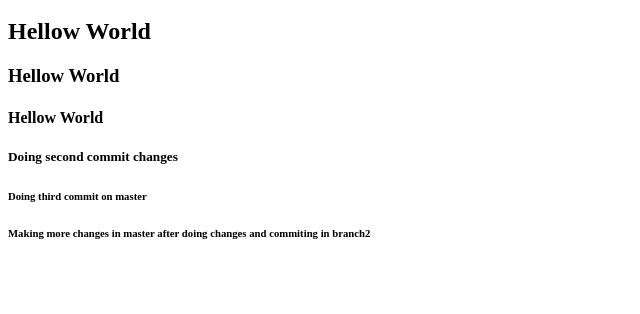
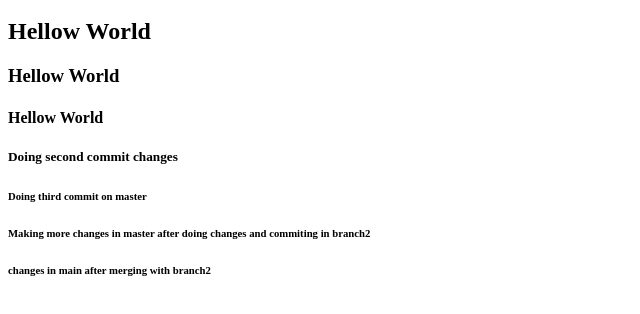
Before and after one commit to Harish1990K/Harish199018K_FirstRepo, a plain HTML site: page myfile.html in a window 1280 px wide. Shown: the part 48-362 px from the top of the page, without its empty margins (0-640 px from the left). Drawn offline with Linux system fonts and the light colour scheme.

Commit message:
changes after merging

```diff
--- a/myfile.html
+++ b/myfile.html
@@ -10,6 +10,7 @@
 <h5>Doing second commit changes</h5>
 <h6>Doing third commit on master</h6>
 <h6>Making more changes in master after doing changes and commiting in branch2 </h6>
+<h6>changes in main after merging with branch2</h6>
 </body>
 
 </html>
```
